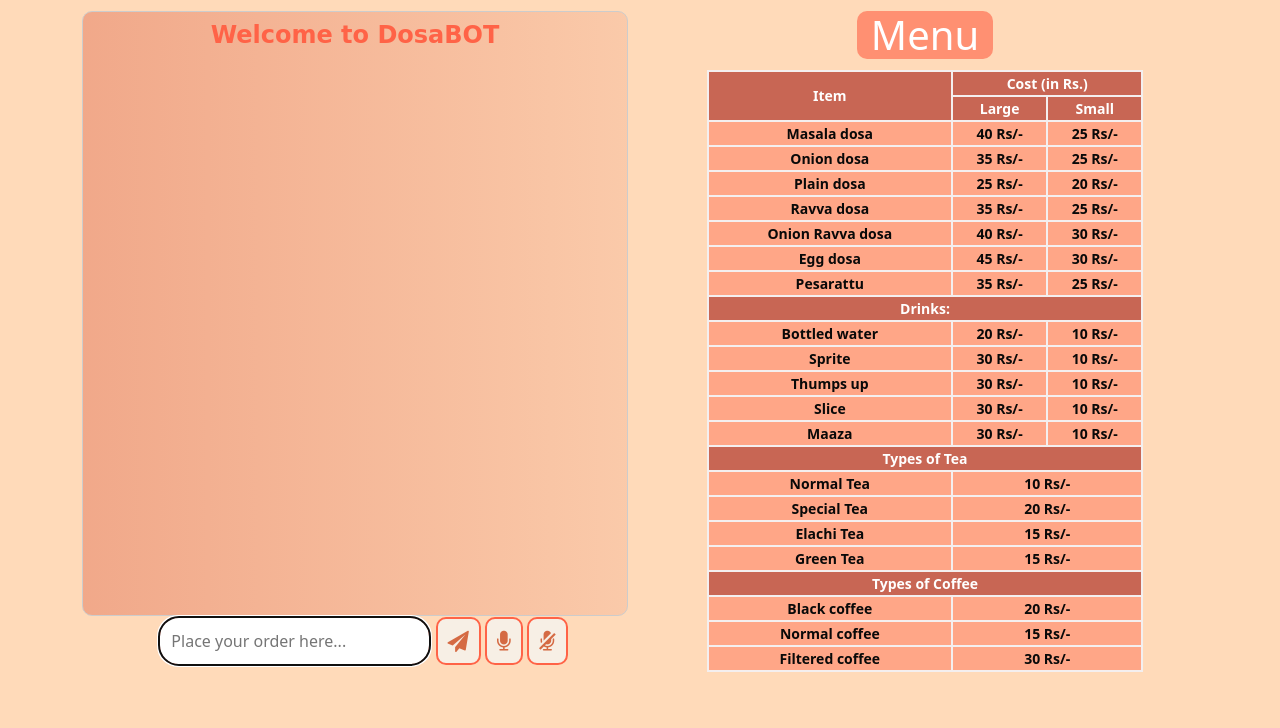
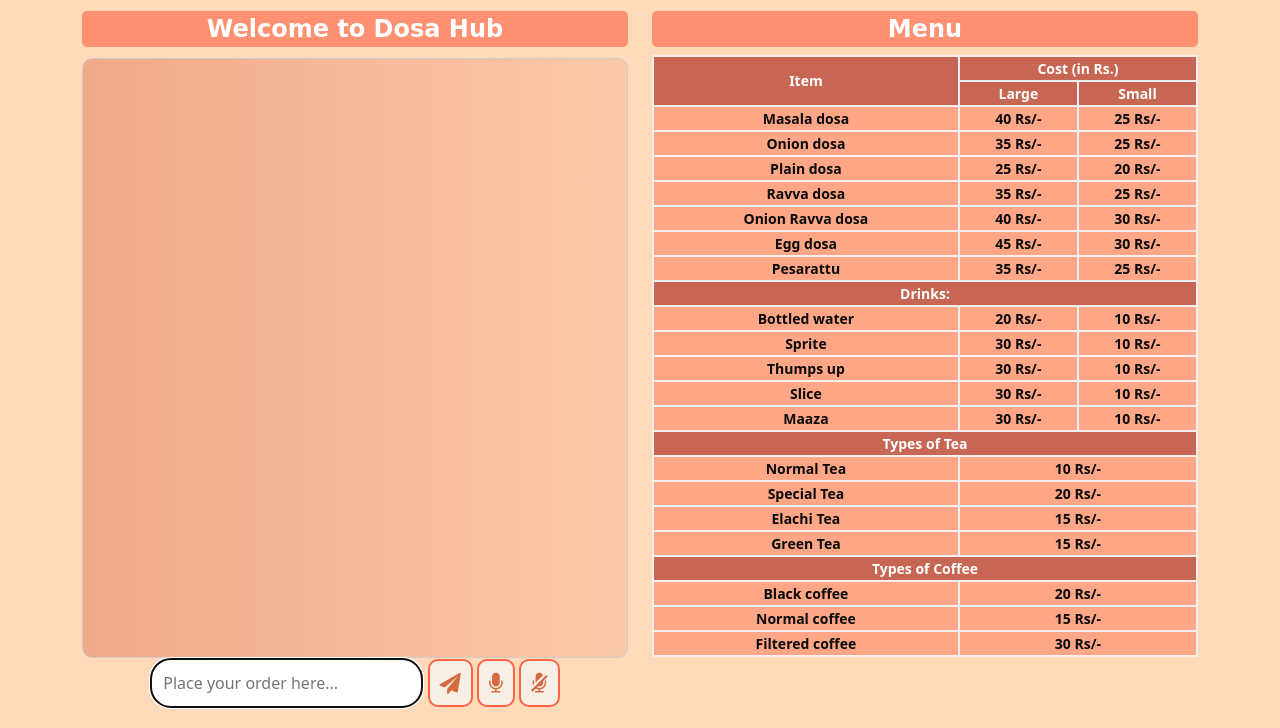
Before and after one commit to bhuvana0315/OrderAiBot, a FastAPI app: page / in a window 1280 px wide. Shown: the part 72-800 px from the top of the page. Run offline with FastAPI, Linux system fonts and the light colour scheme; some libraries are stand-ins or nearby versions.

Commit message:
updated commit

```diff
--- a/chat.py
+++ b/chat.py
@@ -11,7 +11,8 @@ openai.api_key = api_key
 
 context = [ {'role':'system', 'content':"""
 You are OrderBot, an automated service to collect orders for a street dosa. \
-You first greet the customer, then collects the order, \
+You first greet the customer as Hello I am an orderbot,Your first question after greeting the customer how may I help you today.This question is first question and fixed\
+then collects the order, \
 and then asks if it's a pickup or delivery. \
 You wait to collect the entire order, then summarize it and check for a final, all amount are in Rupees \
 time if the customer wants to add anything else. \
--- a/main.py
+++ b/main.py
@@ -24,12 +24,12 @@ async def chat(message: Message):
 
 @app.post("/process_voice")
 async def process_voice(voice_input: dict):
-    print(voice_input)
+    # print(voice_input)
     text = voice_input.get('input')
     # Process the voice input as needed
-    print("Voice input:", text)
+    # print("Voice input:", text)
     response = collect_messages_text(text)
-    print(response)
+    # print(response)
     return {"message": response}
 
 if __name__ == "__main__":
--- a/static/CSS/index.css
+++ b/static/CSS/index.css
@@ -1,5 +1,8 @@
 #user-message {
   margin-bottom: 10px;
+}
+#nav-bar{
+  position:sticky;
 }
 #chat-container{
   width:100%;
@@ -8,8 +11,7 @@
   border:2px solid tomato;
   border-radius: 10px;
   margin-top: 2%;
-  height: 605px;
-  overflow:hidden;
+  height: 600px;
   border: 1px solid #ccc;
 }
 #user-message{
@@ -17,7 +19,7 @@
   padding: 2%;
   border-radius: 20px;
   border: 2px solid tomato;
-  margin-left: 14%;
+  /* margin-left: 10%; */
   width:50%;
   margin-bottom:0%;
 }
@@ -31,23 +33,13 @@ margin:-1%;
 display: flex;
 justify-content: space-between;
 padding: 10px;
-margin-top: 1%;
-}
-
-#chat-window {
-width:620px;
-height:670px;
-background-image:linear-gradient(to right,rgba(237, 155, 125, 0.789),rgba(237, 155, 125, 0.258));
-padding: 10px;
-border:2px solid tomato;
-border-radius: 10px;
 margin-top: 2%;
 }
 
 div table {
 border-collapse: collapse;
-width: 80%;
-margin-top:2%;
+width: 100%;
+height: 600px;
 }
 div th{
 border: 2px solid rgb(244, 239, 239);
@@ -121,6 +113,7 @@ color:white;
 width:fit-content;
 float:right;
 margin-top: 2%;
+margin-bottom: 2%;
 margin-right: 5%;
 align-items: center;
 font-style: italic;
@@ -143,6 +136,9 @@ font-size: 1.5rem;
 text-align: center;
 font-family: cursive;
 margin-bottom: 0.5rem;
-color: tomato;
+color: white;
+margin-top: 2%;
+background-color: rgba(255, 99, 71, 0.619);
 font-weight: bold;
+border-radius: 5px;
 }
--- a/templates/index.html
+++ b/templates/index.html
@@ -36,17 +36,19 @@
         <div class="container">
           <div class="row">
             <div class="col">
-              <div id="chat-container"><div class="main-title">Welcome to DosaBOT</div></div>
-              <input type="text" id="user-message" placeholder="Place your order here..." autofocus />
+              <div class="main-title">Welcome to Dosa Hub</div>
+              <div id="chat-container"></div>
+              <center>
+                <input type="text" id="user-message" placeholder="Place your order here..." autofocus />
               <button id="send-button" type="submit"><i class="fa fa-paper-plane fa-lg"></i></button>
               <button type="submit" id="startButton"><i class="fa fa-microphone fa-lg"></i></button>
               <button type="submit" id="stopButton"><i class="fa fa-microphone-slash fa-lg" style="--fa-primary-color: #ffffff; --fa-secondary-color: #ffffff;"></i></button>
-              <div id="result"></div>
-            </div>
+           </center>
+               </div>
 
             <div class="col-md-6 text-center">
               <div id="table-content" align="center">
-                <h1 style="background-color: rgba(255, 99, 71, 0.619); margin-top: 2%; color: white; width: 25%; border-radius: 10px;">Menu</h1>
+                <div class="main-title">Menu</div>
                 <table id="menu">
                   <!-- Menu content goes here -->
                     <thead>
```
